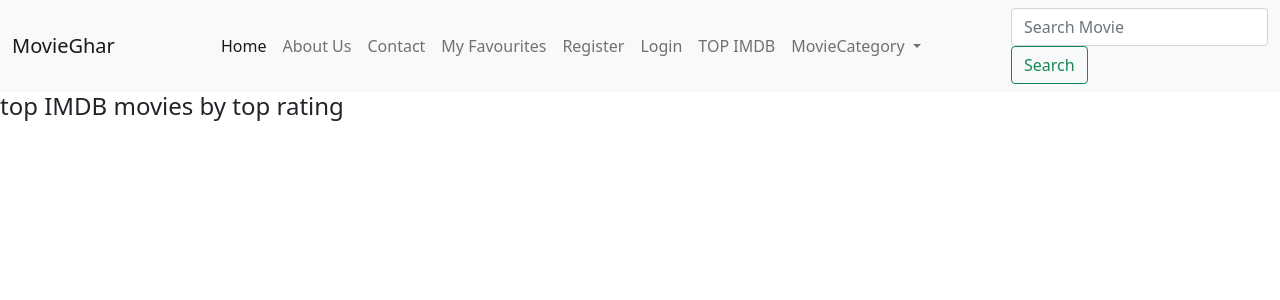
After one commit to anilshresth/Movie-Recommendation-Using-Cosine-Similarity, a Django app: page /top-movies in a window 1280 px wide. The commit adds this page. Shown: the top 300 px of the page. Run offline with Django 4.2, Linux system fonts and the light colour scheme; data that the repository does not hold is empty.

Commit message:
added top_rated and  upcoming movies

```diff
--- a/movieproject/core/recommedations.py
+++ b/movieproject/core/recommedations.py
@@ -33,9 +33,10 @@ def recommendations(movie_title):
     # feature extraction using sklearn
     cv = CountVectorizer()
     count_matrix = cv.fit_transform(df["combined_features"])
-    # print("Count Matrix:", count_matrix.toarray())
+    print("Count Matrix:", count_matrix.toarray())
 
     cosine_sim = cosine_similarity(count_matrix)
+    print(cosine_sim)
 
     movie_user_likes = movie_title
 
--- a/movieproject/core/templates/core/base.html
+++ b/movieproject/core/templates/core/base.html
@@ -45,7 +45,7 @@
             <a class="nav-link" href="#">Contact</a>
           </li>
           <li class="nav-item">
-            <a class="nav-link" href="{% url 'moviewatchlist' %}">MyMovies</a>
+            <a class="nav-link" href="{% url 'moviewatchlist' %}">My Favourites</a>
           </li>
           <li class="nav-item active">
             <a class="nav-link" href="{% url 'register' %}">Register </a>
@@ -59,13 +59,16 @@
             <a class="nav-link" href="{% url 'login' %}">Login</a>
           </li>
           {% endif %}
+          <li class="nav-item">
+            <a class="nav-link" href="{% url 'top_movies' %}">TOP IMDB</a>
+          </li>
           <li class="nav-item dropdown">
             <a class="nav-link dropdown-toggle" href="#" id="navbarDropdown" role="button" data-bs-toggle="dropdown"
               aria-expanded="false">
               MovieCategory
             </a>
             <ul class="dropdown-menu" aria-labelledby="navbarDropdown">
-              <li><a class="dropdown-item" href="#">Action</a></li>
+              <li><a class="dropdown-item" href="{% url 'top_movies' %}">TopIMDB</a></li>
               <li><a class="dropdown-item" href="#">Another action</a></li>
               <li>
                 <hr class="dropdown-divider">
@@ -77,12 +80,27 @@
         </ul>
 
       </div>
+      <form class="form-inline my-2 my-lg-0">
+        <input class="form-control mr-sm-2" type="search" placeholder="Search Movie" aria-label="Search">
+        <button class="btn btn-outline-success my-2 my-sm-0" type="submit">Search</button>
+      </form>
     </div>
   </nav>
   <!-- navigation ends -->
 
+  {% block upcoming %}
+
+  {% endblock upcoming %}
+
+
+
+  {% block topmovies %}
+
+
+  {% endblock topmovies %}
 
   {% block content %}
+
   {% endblock content %}
 
 
--- a/movieproject/core/templates/core/movie_detail.html
+++ b/movieproject/core/templates/core/movie_detail.html
@@ -39,9 +39,9 @@
             <footer class="blockquote-footer pt-4 mt-4 border-top">
               <form action="{% url 'movie-form' %}" method="post">
 
-                <input type="number" name="movie" id="" value={{row.id}}>
+                <input type="number" name="movie" id="" value={{row.id}} hidden>
                 {% csrf_token %}
-                <input type="submit" value="add to watchlist">
+                <input type="submit" class="btn btn-lg btn-danger p-4" value="ADD">
               </form>
               <cite title="Source Title">Source Title</cite>
             </footer>
--- a/movieproject/core/templates/core/personal_movie_list.html
+++ b/movieproject/core/templates/core/personal_movie_list.html
@@ -11,7 +11,7 @@
         <div class="col-4 fw-bold">
             Movie title
         </div>
-        <div class="col-4 fw-bold"> <strong> Watch Now ? </strong> </div>
+        <div class="col-4 fw-bold"> <strong> Watch Trailer ? </strong> </div>
 
     </div>
     {% for movie_image, movie_title, movie_homepage in movie_zipped %}
--- /dev/null
+++ b/movieproject/core/templates/core/top_movies_list.html
@@ -0,0 +1,26 @@
+{% extends 'core/base.html' %}
+
+
+{% block topmovies %}
+
+<h4>top IMDB movies by top rating</h4>
+<div class="row">
+    {% for movie_title,movie_poster,movie_rating,movie_id in top_movie_zipped %}
+    <div class="col-md-3  ">
+        <div class=" card border border-primary" style="width: 18rem;">
+            <img class="card-img-top rounded img-fluid" src="https://image.tmdb.org/t/p/w500{{movie_poster}}"
+                alt="Card image cap">
+            <div class="card-body">
+                <h5 class="card-title">{{movie_title}}</h5>
+                <h5 class="card-title">{{movie_rating}}</h5>
+
+                <a href="{% url 'movie_detail' movie_id  %}"> <span class=" border  watch_text ">
+                        add to favourites
+                    </span> </a>
+
+            </div>
+        </div>
+    </div>
+    {% endfor %}
+</div>
+{% endblock topmovies %}
--- a/movieproject/core/urls.py
+++ b/movieproject/core/urls.py
@@ -1,11 +1,12 @@
 from turtle import home
 from django.urls import path
-from .views import homepage, movie_detail,moviewatchlist
+from .views import homepage, movie_detail, moviewatchlist, get_topmovie_list
 
 urlpatterns = [
     path("", homepage, name="movie_list"),
     path('movie_detail/<int:id>/',
          movie_detail, name="movie_detail"),
-    path('movie-watchlist/',moviewatchlist,name='moviewatchlist')
+    path('movie-watchlist/', moviewatchlist, name='moviewatchlist'),
+    path('top-movies', get_topmovie_list, name='top_movies')
 
 ]
--- a/movieproject/core/views.py
+++ b/movieproject/core/views.py
@@ -40,8 +40,30 @@ def homepage(request):
         else:
             break
 
+    top_upcoming_urls = "https://api.themoviedb.org/3/movie/upcoming/?api_key=3a52b2ae849a177b7117edd478a2e3e9&language=en-US"
+
+    top_movies_titles = []
+    top_movies_poster = []
+
+    def get_top_movies(top_rated_urls):
+        response = requests.get(top_rated_urls)
+        data = response.json()
+        return data['results']
+
+    top_upcoming_movies = get_top_movies(top_upcoming_urls)
+    count = 0
+    for resul in top_upcoming_movies:
+        if count < 4:
+            top_movies_titles.append(resul['title'])
+            top_movies_poster.append(resul['poster_path'])
+            count += 1
+
+    top_movie_zipped = zip(
+        top_movies_titles, top_movies_poster)
+
     context = {
-        'data': csv_rows
+        'data': csv_rows,
+        'top_movie_zipped': top_movie_zipped
     }
     return render(request, template_name="core/movie_list.html", context=context)
 
@@ -118,3 +140,34 @@ def moviewatchlist(request):
         return render(request, 'core/personal_movie_list.html', context=context)
     else:
         return HttpResponse('no object found for the user')
+
+
+def get_topmovie_list(request):
+
+    top_rated_urls = "https://api.themoviedb.org/3/movie/top_rated/?api_key=3a52b2ae849a177b7117edd478a2e3e9&language=en-US"
+
+    top_movies_titles = []
+    top_movies_poster = []
+    top_movies_rating = []
+    top_movie_id = []
+
+    def get_top_movies(top_rated_urls):
+        response = requests.get(top_rated_urls)
+        data = response.json()
+        return data['results']
+
+    top_rated_movies = get_top_movies(top_rated_urls)
+
+    for resul in top_rated_movies:
+        top_movies_titles.append(resul['title'])
+        top_movies_poster.append(resul['poster_path'])
+        top_movies_rating.append(resul['vote_average'])
+        top_movie_id.append(resul['id'])
+
+    top_movie_zipped = zip(
+        top_movies_titles, top_movies_poster, top_movies_rating, top_movie_id)
+    context = {
+        'top_movie_zipped': top_movie_zipped
+    }
+
+    return render(request, 'core/top_movies_list.html', context=context)
```
Also changed, not shown: movieproject/clients/client.py (+23 -3 lines), movieproject/clients/upcoming.py (added, +22 -0 lines), movieproject/core/templates/core/movie_list.html (+26 -2 lines), movieproject/db.sqlite3.
